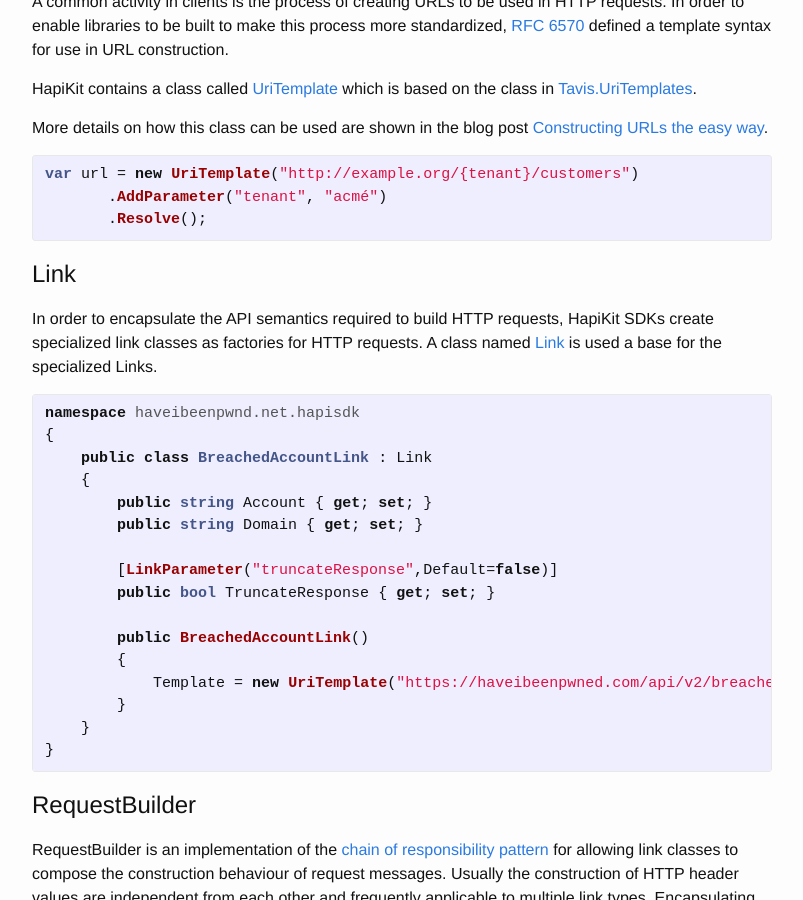
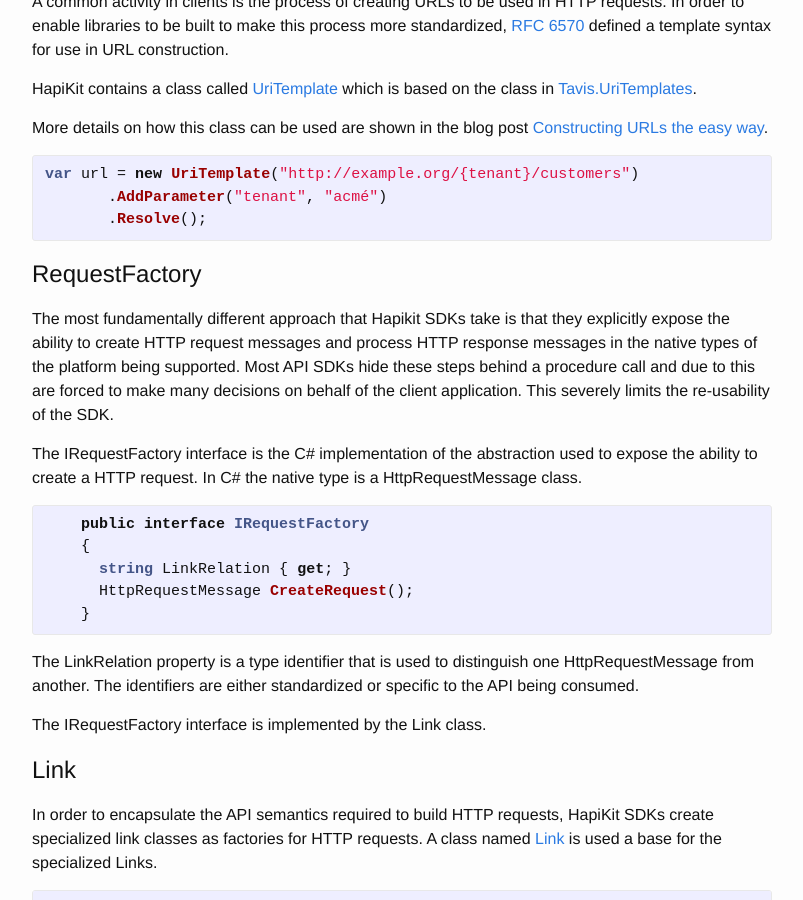
Before and after one commit to hapikit/hapikit.github.io, a Jekyll site: the page built from tools.md, in a window 1280 px wide and 900 px high, scrolled down 218 px. Shown: the whole window, without its empty margins (238-1041 px from the left). Built offline with Jekyll 4.4.1, drawn with Linux system fonts in a browser that asks for light colours.

Commit message:
Added explanation of the RequestFactory interface

```diff
--- a/tools.md
+++ b/tools.md
@@ -19,6 +19,26 @@
        .Resolve();
 
 {% endhighlight %}
+
+## RequestFactory
+
+The most fundamentally different approach that Hapikit SDKs take is that they explicitly expose the ability to create HTTP request messages and process HTTP response messages in the native types of the platform being supported.  Most API SDKs hide these steps behind a procedure call and due to this are forced to make many decisions on behalf of the client application.  This severely limits the re-usability of the SDK.
+
+The IRequestFactory interface is the C# implementation of the abstraction used to expose the ability to create a HTTP request.  In C# the native type is a HttpRequestMessage class.
+
+{% highlight csharp %}
+
+    public interface IRequestFactory
+    {
+      string LinkRelation { get; }
+      HttpRequestMessage CreateRequest();
+    }
+
+{% endhighlight %}
+
+The LinkRelation property is a type identifier that is used to distinguish one HttpRequestMessage from another.  The identifiers are either standardized or specific to the API being consumed.
+
+The IRequestFactory interface is implemented by the Link class.
 
 ## Link
 In order to encapsulate the API semantics required to build HTTP requests, HapiKit SDKs create specialized link classes as factories for HTTP requests.  A class named [Link](https://github.com/hapikit/hapikit.net/blob/master/src/Hapikit.net/Links/Link.cs) is used a base for the specialized Links.
@@ -43,6 +63,8 @@
 }
 
 {% endhighlight %}
+
+
 
 ## RequestBuilder
 RequestBuilder is an implementation of the [chain of responsibility pattern](https://en.wikipedia.org/wiki/Chain-of-responsibility_pattern) for allowing link classes to compose the construction behaviour of request messages.  Usually the construction of HTTP header values are independent from each other and frequently applicable to multiple link types.  Encapsulating the behaviour in chainable RequestBuilder classes allows the code to be isolated and reused.
```
